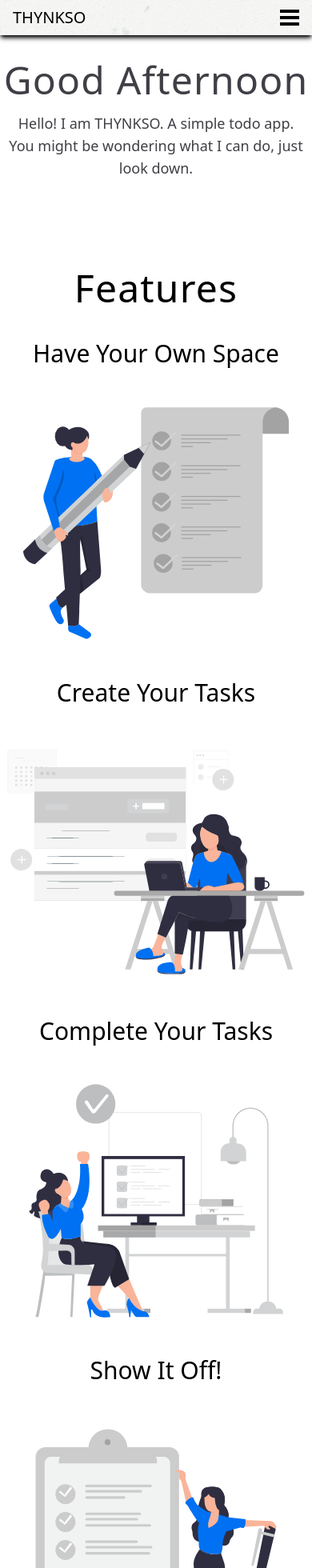
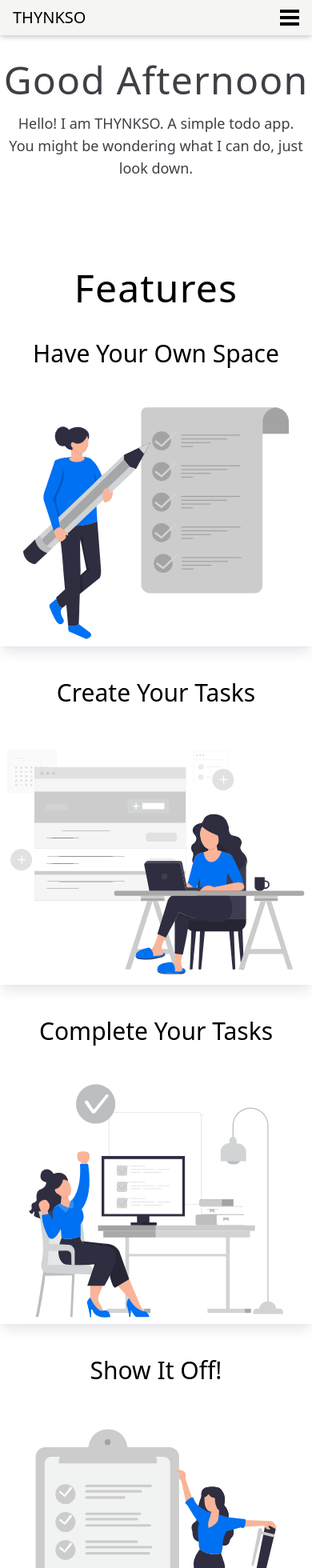
Before and after one commit to W01v3n/TodoApp, a React (Vite) app in the folder frontend/: page / in a window 390 px wide. Shown: the top 1960 px of the page at 80% size. Built offline with nearby package versions, Linux system fonts and the light colour scheme.

Commit message:
Added some shadows in feature section and cta section in home page.

```diff
--- a/frontend/src/components/NotAuthenticated/Navbar/Navbar.tsx
+++ b/frontend/src/components/NotAuthenticated/Navbar/Navbar.tsx
@@ -6,7 +6,7 @@ function Navbar() {
   const [isMenuOpen, setIsMenuOpen] = useState(false);
 
   return (
-    <nav className="bg-stone-100 bg-hero-pattern px-4 py-2 shadow-md shadow-black">
+    <nav className="bg-stone-100 px-4 py-2 shadow-md shadow-gray-300">
       <div className="container mx-auto">
         <div className="flex items-center justify-between">
           <div className="text-xl text-black ">
--- a/frontend/src/pages/Home/Sections/FeatureSection.tsx
+++ b/frontend/src/pages/Home/Sections/FeatureSection.tsx
@@ -10,11 +10,11 @@ function FeatureSection() {
         Features
       </h1>
       <div className="features grid grid-cols-1 md:grid-cols-9 md:grid-rows-4 md:pt-20">
-        <div className="feature-item grid text-center text-3xl font-extralight md:col-start-2 md:col-end-5 md:grid-cols-2 md:px-10 md:text-4xl">
+        <div className="feature-item grid text-center text-3xl font-extralight shadow-lg shadow-gray-200 md:col-start-2 md:col-end-5 md:grid-cols-2 md:px-10 md:text-4xl">
           <h3 className="my-10 md:mt-16">Have Your Own Space</h3>
           <img src={tasks} alt="Have-Your-Own-Space" />
         </div>
-        <div className="feature-item grid text-center text-3xl font-extralight md:col-start-6 md:col-end-9 md:row-start-2 md:row-end-2 md:grid-cols-2 md:px-10 md:text-4xl">
+        <div className="feature-item grid text-center text-3xl font-extralight shadow-lg shadow-gray-200 md:col-start-6 md:col-end-9 md:row-start-2 md:row-end-2 md:grid-cols-2 md:px-10 md:text-4xl">
           <img
             className="order-2 md:order-1"
             src={addNextTask}
@@ -24,11 +24,11 @@ function FeatureSection() {
             Create Your Tasks
           </h3>
         </div>
-        <div className="feature-item grid text-center text-3xl font-extralight md:col-start-2 md:col-end-5 md:row-start-3 md:row-end-3 md:grid-cols-2 md:px-10 md:text-4xl">
+        <div className="feature-item grid text-center text-3xl font-extralight shadow-lg shadow-gray-200 md:col-start-2 md:col-end-5 md:row-start-3 md:row-end-3 md:grid-cols-2 md:px-10 md:text-4xl">
           <h3 className="my-10 md:mt-16">Complete Your Tasks</h3>
           <img src={completeTask} alt="Have-Your-Own-Space" />
         </div>
-        <div className="feature-item grid text-center text-3xl font-extralight md:col-start-6 md:col-end-9 md:row-start-4 md:row-end-4 md:grid-cols-2 md:px-10 md:text-4xl">
+        <div className="feature-item grid text-center text-3xl font-extralight shadow-lg shadow-gray-200 md:col-start-6 md:col-end-9 md:row-start-4 md:row-end-4 md:grid-cols-2 md:px-10 md:text-4xl">
           <img
             className="order-2 md:order-1"
             src={yourSpace}
```
